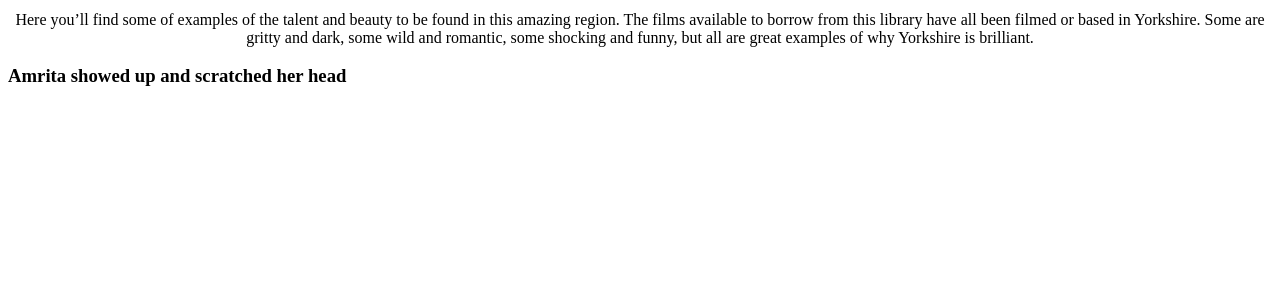
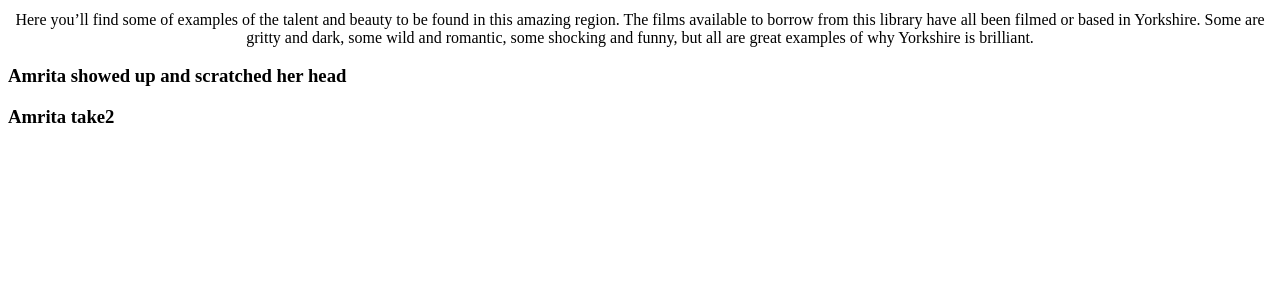
Before and after one commit to ofure-omo/Yorkshire-films, a PHP site: page / in a window 1280 px wide. Shown: the part 354-654 px from the top of the page. Run offline with PHP 8.4, Linux system fonts and the light colour scheme.

```diff
--- a/index.php
+++ b/index.php
@@ -26,6 +26,7 @@ and open the template in the editor.
         <p style="text-align:center;"> Here you’ll find some of examples of the talent and beauty to be found in this amazing region. The films available to borrow from this library have all been filmed or based in Yorkshire. Some are gritty and dark, some wild and romantic, some shocking and funny, but all are great examples of why Yorkshire is brilliant.</p>
 
          <h3> Amrita showed up and scratched her head </h3>
+         <h3> Amrita take2</h3>
         <?php        ?>
     </body>
 </html>
```
